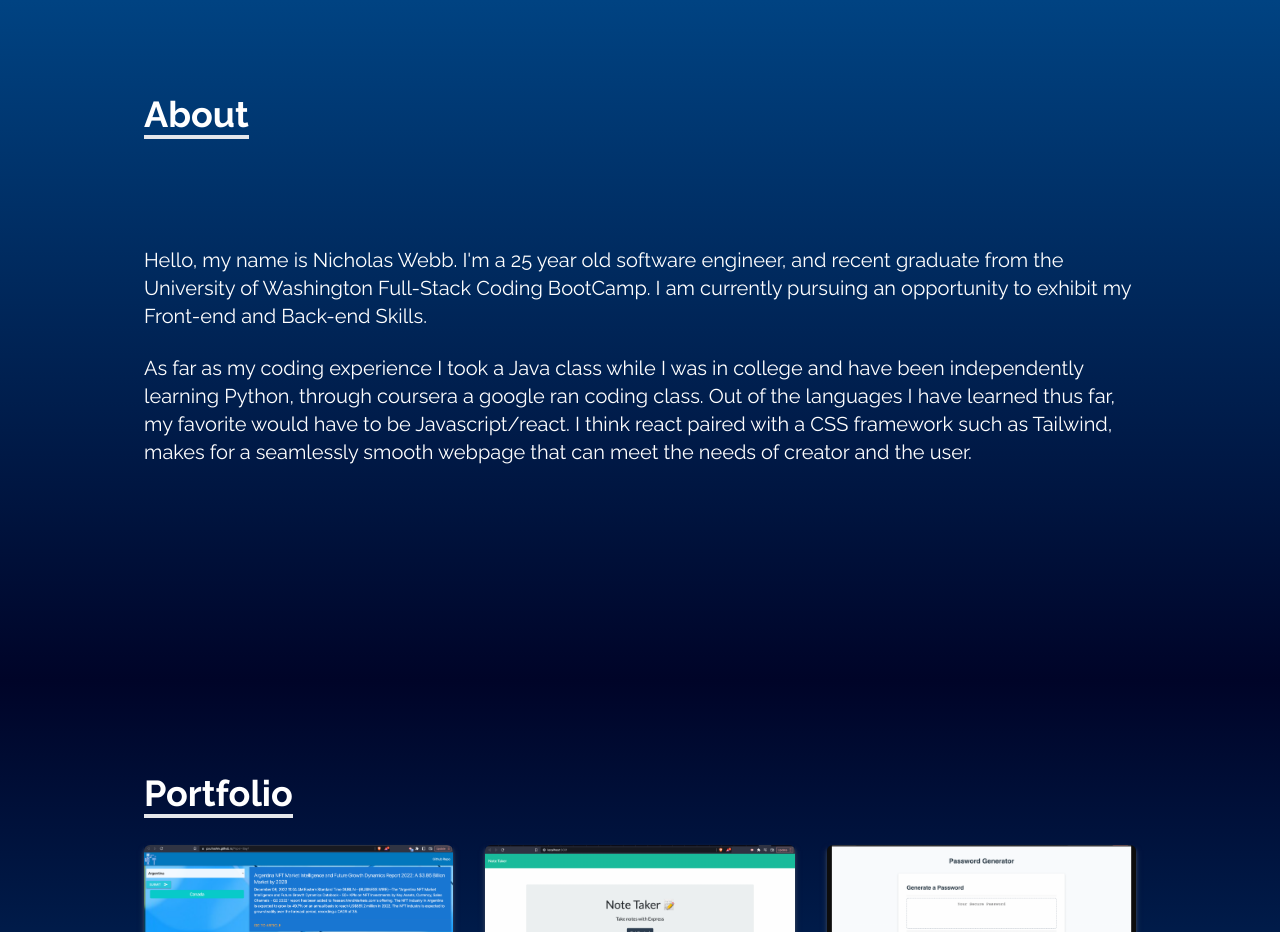
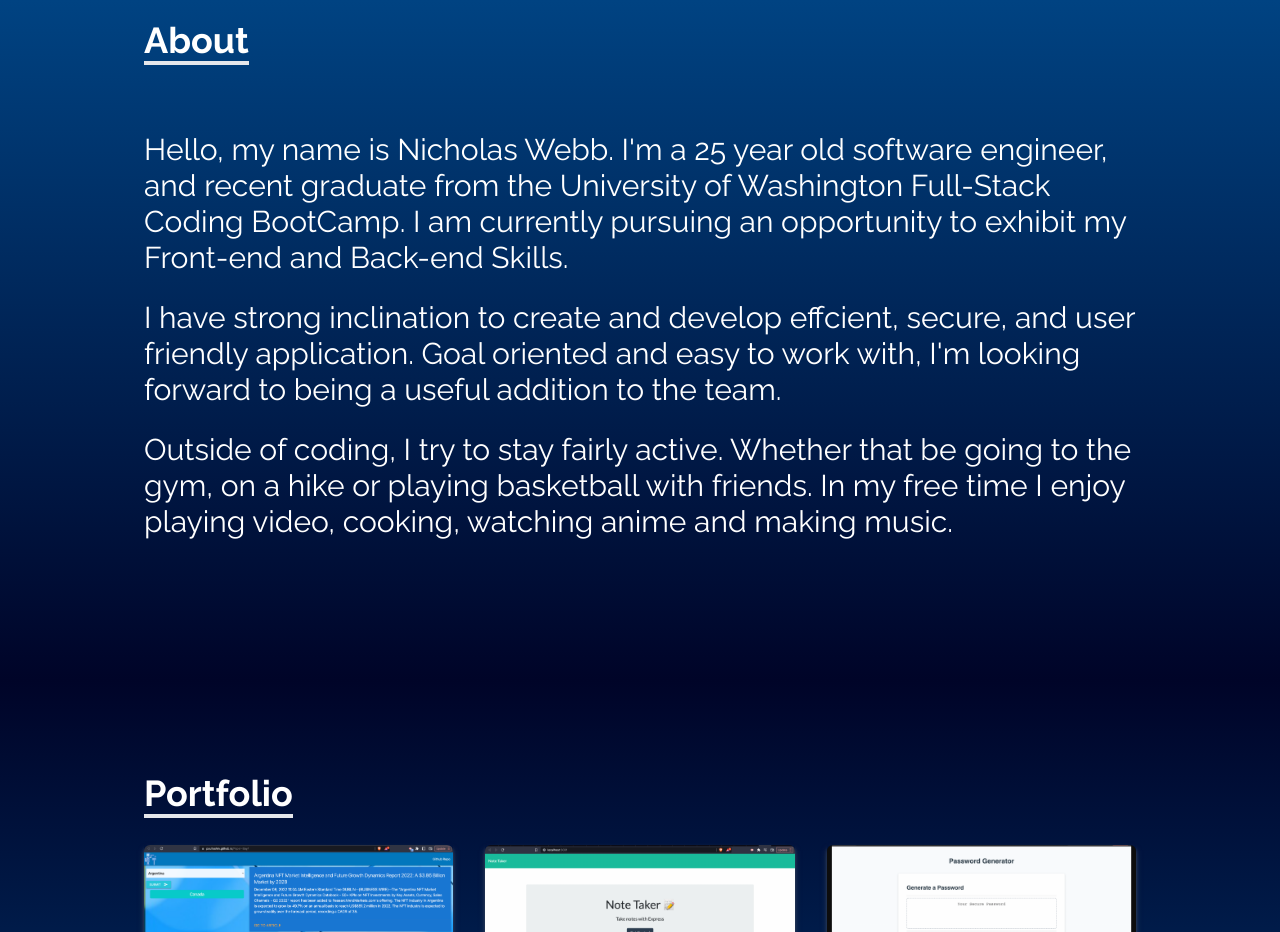
Before and after one commit to Kingnick253/Portolio-rework, a React (Create React App) app: page / in a window 1280 px wide. Shown: the part 920-1852 px from the top of the page. Built offline with nearby package versions, Linux system fonts and the light colour scheme.

Commit message:
edited the about portion of my page

```diff
--- a/src/pages/About.js
+++ b/src/pages/About.js
@@ -11,13 +11,17 @@ const About = () => {
                 </p>
 
             </div>
-            <p className='text-xl mt-20'>
+            <p className='text-3xl mt-10'>
             Hello, my name is Nicholas Webb. I'm a 25 year old software engineer, and recent graduate from the University of Washington Full-Stack Coding BootCamp. I am currently pursuing an opportunity to exhibit my Front-end and Back-end Skills.
             </p>
 
             <br />
-            <p className='text-xl'>
-            As far as my coding experience I took a Java class while I was in college and have been independently learning Python, through coursera a google ran coding class. Out of the languages I have learned thus far, my favorite would have to be Javascript/react. I think react paired with a CSS framework such as Tailwind, makes for a seamlessly smooth webpage that can meet the needs of creator and the user.
+            <p className='text-3xl'>
+            I have strong inclination to create and develop effcient, secure, and user friendly application. Goal oriented and easy to work with,  I'm looking forward to being a useful addition to the team.
+            </p>
+            <br />
+            <p className='text-3xl'>
+             Outside of coding, I try to stay fairly active. Whether that be going to the gym, on a hike or playing basketball with friends. In my free time I enjoy playing video, cooking, watching anime and making music.
             </p>
 
         </div>
```
